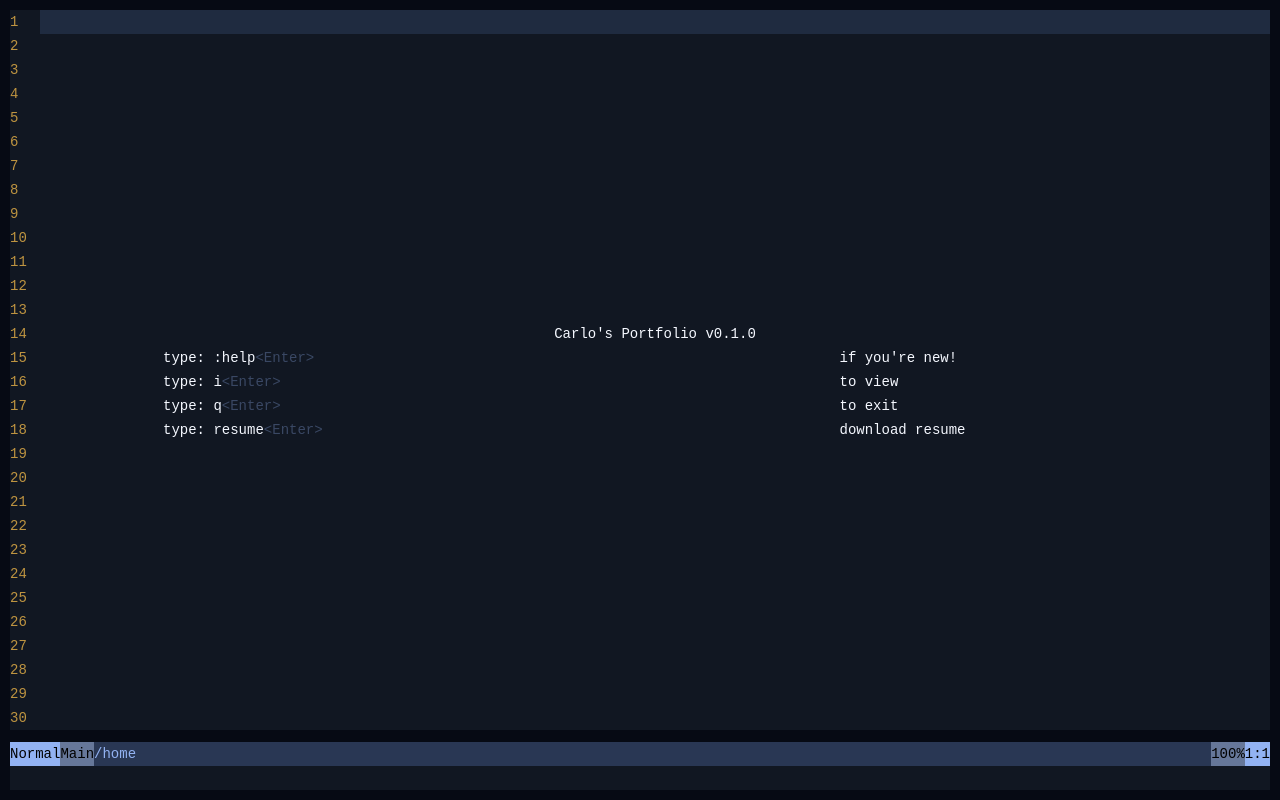
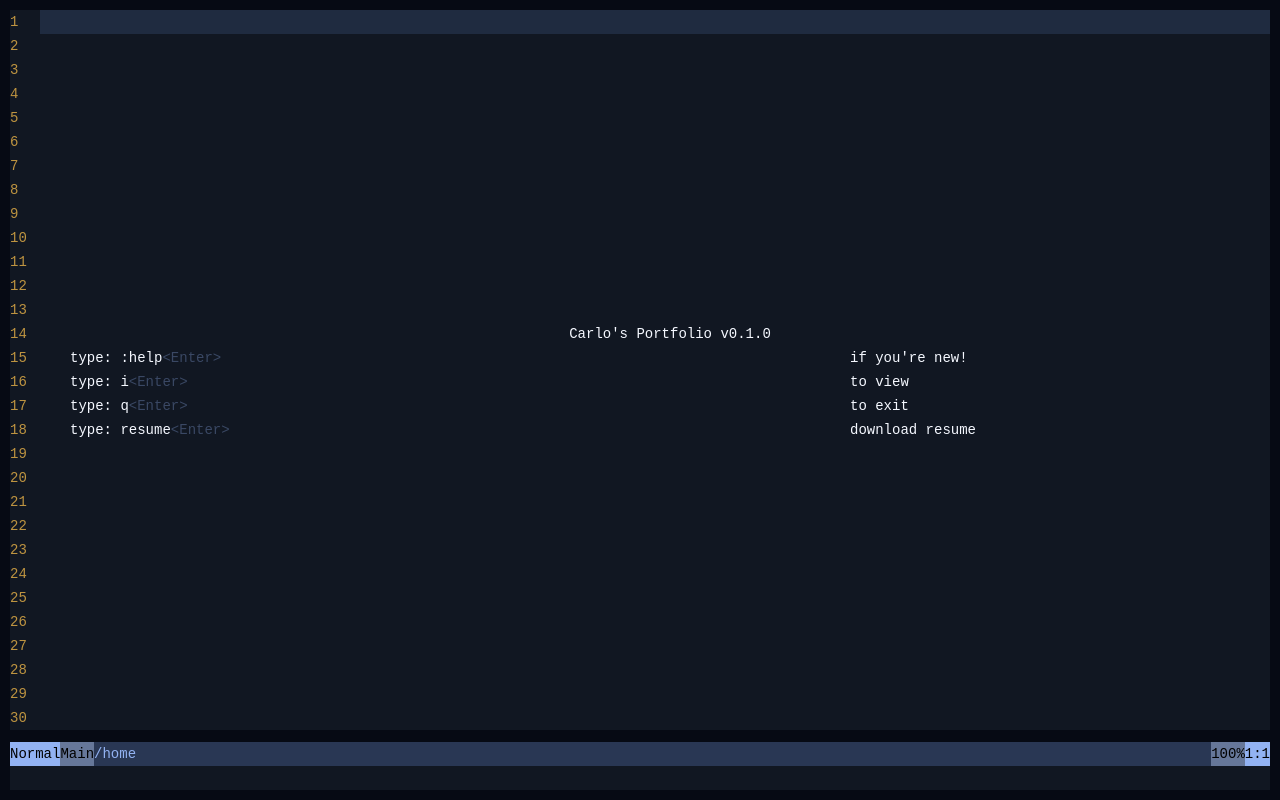
Before and after one commit to carlo-baron/portfolio, a React (Vite) app: page / in a window 1280 px wide. Built offline with nearby package versions, Linux system fonts and the light colour scheme; a web font is replaced by a local one.

Commit message:
Optimized welcome component so that i don't need cursor to toggle
so i just had a revelation and i suddenly know how my codebase works so i did what it told me and it came to fruition now i only have 1 cursor and 1 wrapper

```diff
--- a/src/App.css
+++ b/src/App.css
@@ -65,7 +65,7 @@ main::-webkit-scrollbar{
 }
 
 /* Wrapper layout */
-.wrapper {
+.wrapper, .welcome {
     position: relative;
     color: var(--text);
     padding-left: 3rem;
@@ -75,7 +75,7 @@ main::-webkit-scrollbar{
 }
 
 /* Welcome layout grid */
-.wrapper.welcome {
+.welcome {
     display: grid;
     grid-template-areas:
         "head head"
@@ -85,21 +85,20 @@ main::-webkit-scrollbar{
     width: 100%;
 }
 
-.wrapper.welcome > div span > span{
+.welcome > div span > span{
     color: var(--text-muted) ;
 }
 
-.wrapper.welcome > div.head {
+.welcome > div.head {
     text-align: center;
     grid-area: head;
 }
 
-.wrapper.welcome > div.command {
+.welcome > div.command {
     grid-area: comm;
-    padding-left: 20%;
 }
 
-.wrapper.welcome > div.desc {
+.welcome > div.desc {
     grid-area: desc;
     padding-left: 30%;
 }
--- a/src/App.tsx
+++ b/src/App.tsx
@@ -65,12 +65,13 @@ function App() {
             <main className={
                 isStart ? "start" : ""
             }>
+                <div className="wrapper">
+                    <Cursor lineIndex={activeLineIndex}/>
                     {isStart ?
                         (<Welcome />)
                         :
                         (
-                        <div className="wrapper">
-                            <Cursor lineIndex={activeLineIndex}/>
+                        <>
                             <Header />
                             <NavigationButtons
                                 selected={selected}
@@ -79,9 +80,10 @@ function App() {
                             <PageContent
                                 selected={selected}
                             />
-                        </div>
+                        </>
                         )
                     }
+                </div>
                 <Lines
                     selected={selected}
                     isStart={isStart}
--- a/src/components/Lines.tsx
+++ b/src/components/Lines.tsx
@@ -1,21 +1,16 @@
 import { useState, useEffect } from 'react'
 
-function Line({ number, isActive, onMouseEnter, isStart}: { number: number; isActive: boolean; onMouseEnter: () => void; isStart : boolean }) {
+function Line({ number, isActive, onMouseEnter}: { number: number; isActive: boolean; onMouseEnter: () => void; }): React.JSX.Element {
     return (
         <div className="line" onMouseEnter={onMouseEnter}>
             <p className="line-num">{number}</p>
             <div className={`highlight ${isActive ? 'active' : ''}`}>
-                {isStart ?
-                    (<div className="cursor"></div>)
-                    :
-                    (<div></div>)
-                }
             </div>
         </div>
     );
 }
 
-function Lines({selected, isStart, activeLineIndex, setActiveLineIndex}:{selected: string; isStart:boolean; activeLineIndex: number; setActiveLineIndex:  React.Dispatch<React.SetStateAction<number>>}){
+function Lines({selected, isStart, activeLineIndex, setActiveLineIndex}:{selected: string; isStart:boolean; activeLineIndex: number; setActiveLineIndex:  React.Dispatch<React.SetStateAction<number>>}): React.JSX.Element{
     const [lineCount, setLineCount] = useState<number>(0);
 
     useEffect(() => {
@@ -51,7 +46,6 @@ function Lines({selected, isStart, activeLineIndex, setActiveLineIndex}:{selecte
                 number={i + 1}
                 isActive={i === activeLineIndex}
                 onMouseEnter={() => setActiveLineIndex(i)}
-                isStart={isStart}
                 />
         );
     }
--- a/src/components/Welcome.tsx
+++ b/src/components/Welcome.tsx
@@ -27,7 +27,7 @@ export default function Welcome() {
 
     return (
         <div
-        className="wrapper welcome"
+        className="welcome"
         ref={wrapperRef}
         style={{top: `${topOffset}px`}}
         >
```
Lines whose indentation alone changed are shown as unchanged.
